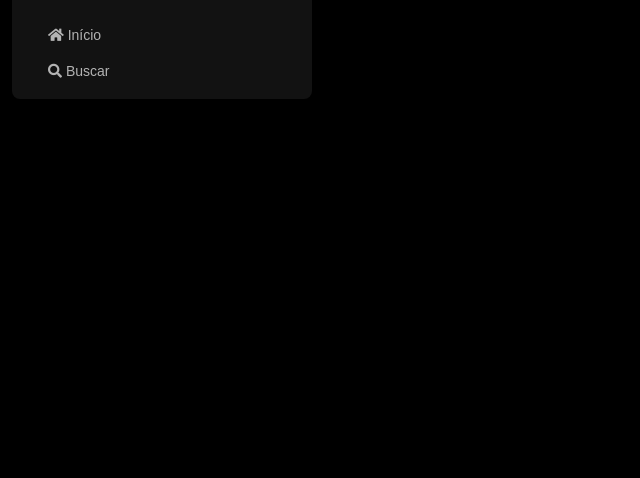
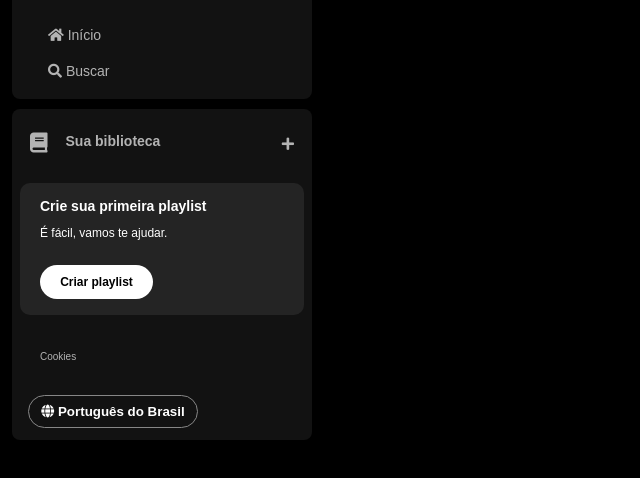
Before and after one commit to rueljessica/clone_spotify, a plain HTML site: page index.html in a window 1280 px wide. Shown: the part 74-552 px from the top of the page, without its empty margins (0-640 px from the left). Drawn offline with Linux system fonts and the light colour scheme.

Commit message:
Finalizando o sidebar

```diff
--- a/index.html
+++ b/index.html
@@ -11,13 +11,12 @@
 </head>
 <body>
     <div class="sidebar">
-        <nav class="sidebar_navigation">
+        <nav class="sidebar__navigation">
             <div class="logo">
                 <a href="">
                     <img src="./assets/icons/logo-spotify.png" alt="Logo do Spotify">
                 </a>
             </div>
-            <div>
             <ul>
                 <li>
                     <a href="">
@@ -32,8 +31,34 @@
                     </a>
                 </li>
             </ul>
+        </nav>
+        <div class="library">
+            <div class="library__content">
+                <button class="library__button">
+                    <span class="fa fas fa-book"></span>
+                    <span>Sua biblioteca</span>
+                </button>
+                <span class="fa fa-plus"></span>
             </div>
-        </nav>
+            <section class="section-playlist">
+                <div class="section-playlist__content">
+                    <span class="text title">Crie sua primeira playlist</span>
+                    <span class="text subtitle">É fácil, vamos te ajudar.</span>
+                    <button class="section-playlist__button">
+                        <span>Criar playlist</span>
+                    </button>
+                </div>
+            </section>
+            <div class="cookies">
+                <a href="">Cookies</a>
+            </div>
+            <div class="languages">
+                <button class="languages__button">
+                    <span class="fa fa-globe"></span>
+                    <span>Português do Brasil</span>
+                </button>
+            </div>
+        </div>
     </div>
 </body>
 </html>
--- a/style.css
+++ b/style.css
@@ -2,16 +2,15 @@ body {
     background-color: black;
 }
 
-.sidebar_navigation .logo {
+.sidebar__navigation .logo {
     background-color: #121212;
     display: flex;
     border-radius: 8px;
     padding: 16px 0 0 16px;
 }
 
-.sidebar_navigation .logo img {
+.sidebar__navigation .logo img {
     width: 80px;
-
 }
 
 .sidebar nav ul {
@@ -40,8 +39,134 @@ body {
     width: 300px;
 }
 
-.sidebar_navigation {
+.sidebar__navigation {
     background-color: #121212;
     border-radius: 8px;
     padding: 16px 0 0 16px;
 }
+
+.library {
+    background-color: #121212;
+    border-radius: 8px;
+    display: flex;
+    justify-content: space-between;
+    flex-direction: column;
+    padding: 4px 8px;
+    color: #b3b3b3;
+    font-weight: 600;
+    font-size: 14px;
+    margin-top: 10px;
+}
+
+.library .library__content {
+    display: flex;
+    justify-content: space-between;
+    cursor: pointer;
+}
+
+.library .library__button {
+    display: flex;
+    margin-right: 10px;
+    color:#b3b3b3;
+    background-color: transparent;
+    border: 0px;
+    font-size: 14px;
+    font-weight: 700;
+    font-family: "DM Sans", sans-serif;
+    text-align: center;
+    text-decoration: none;
+    text-transform: none;
+    padding: 20px 10px;
+}
+
+.library .library__button .fa {
+    font-size: 20px;
+    margin-right: 10px;
+    font-weight: 300px;
+    padding-right: 8px;
+}
+
+.library .library__content .fa-plus {
+    margin: 24px 10px;
+}
+
+.section-playlist {
+    display: flex;
+    align-items: flex-start;
+    justify-content: space-between;
+    gap: 20px;
+    background-color: #242424;
+    color: #b3b3b3;
+    font-weight: 600;
+    font-size: 14px;
+    margin: 8px 0;
+    padding: 16px 20px;
+    border-radius: 10px;
+}
+
+.section-playlist .section-playlist__content {
+    display: flex;
+    flex-direction: column;
+}
+
+.section-playlist .text {
+    padding-bottom: 14px;
+    font-family: "DM Sans", sans-serif;
+    color: #fff;
+}
+
+.section-playlist .title {
+    font-weight: 700;
+}
+
+.section-playlist .subtitle {
+    font-weight: 500;
+    font-size: 12px;
+}
+
+.section-playlist .section-playlist__button {
+    display: flex;
+    justify-content: center;
+    background-color: #fff;
+    color: #000;
+    border-radius: 20px;
+    font-size: 12px;
+    font-weight: 700;
+    font-family: "DM Sans", sans-serif;
+    text-decoration: none;
+    text-transform: none;
+    padding: 10px;
+    margin-top: 12px;
+    border: 0px;
+    width: 113px;
+    cursor: pointer;
+}
+
+.sidebar .cookies {
+    margin: 25px 20px;
+    font-family: "DM Sans", sans-serif;
+}
+
+.sidebar .cookies a {
+    color:#b3b3b3;
+    font-weight: 500;
+    font-size: 10px;
+    text-decoration: none;
+}
+
+.sidebar .cookies a:hover {
+    text-decoration: underline;
+}
+
+.languages .languages__button {
+    background-color: transparent;
+    border: 1px solid #878787;
+    color: #fff;
+    cursor: pointer;
+    align-items: center;
+    font-weight: bold;
+    width: 170px;
+    margin: 8px;
+    padding: 8px;
+    border-radius: 20px;
+}
```
Lines whose indentation alone changed are shown as unchanged.
